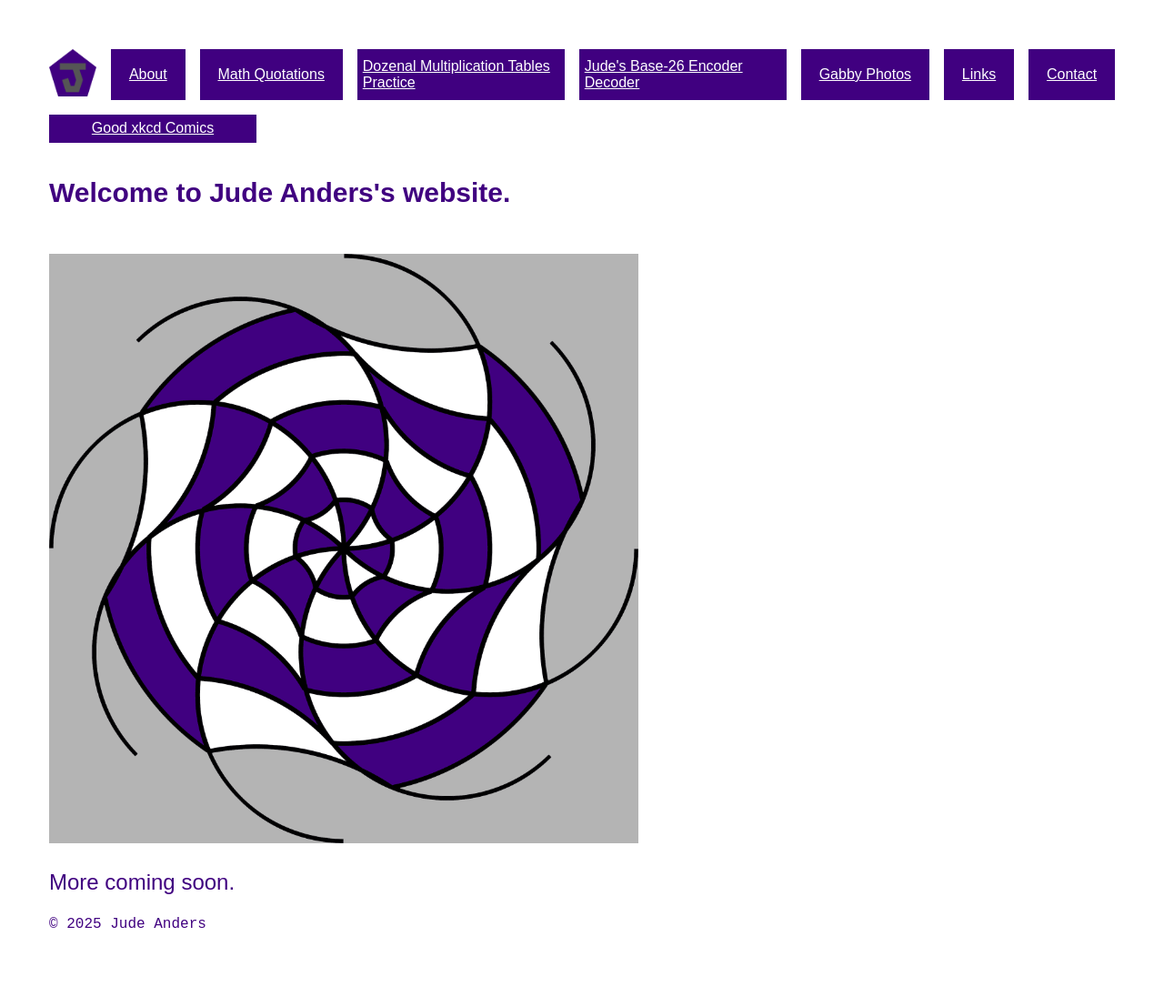
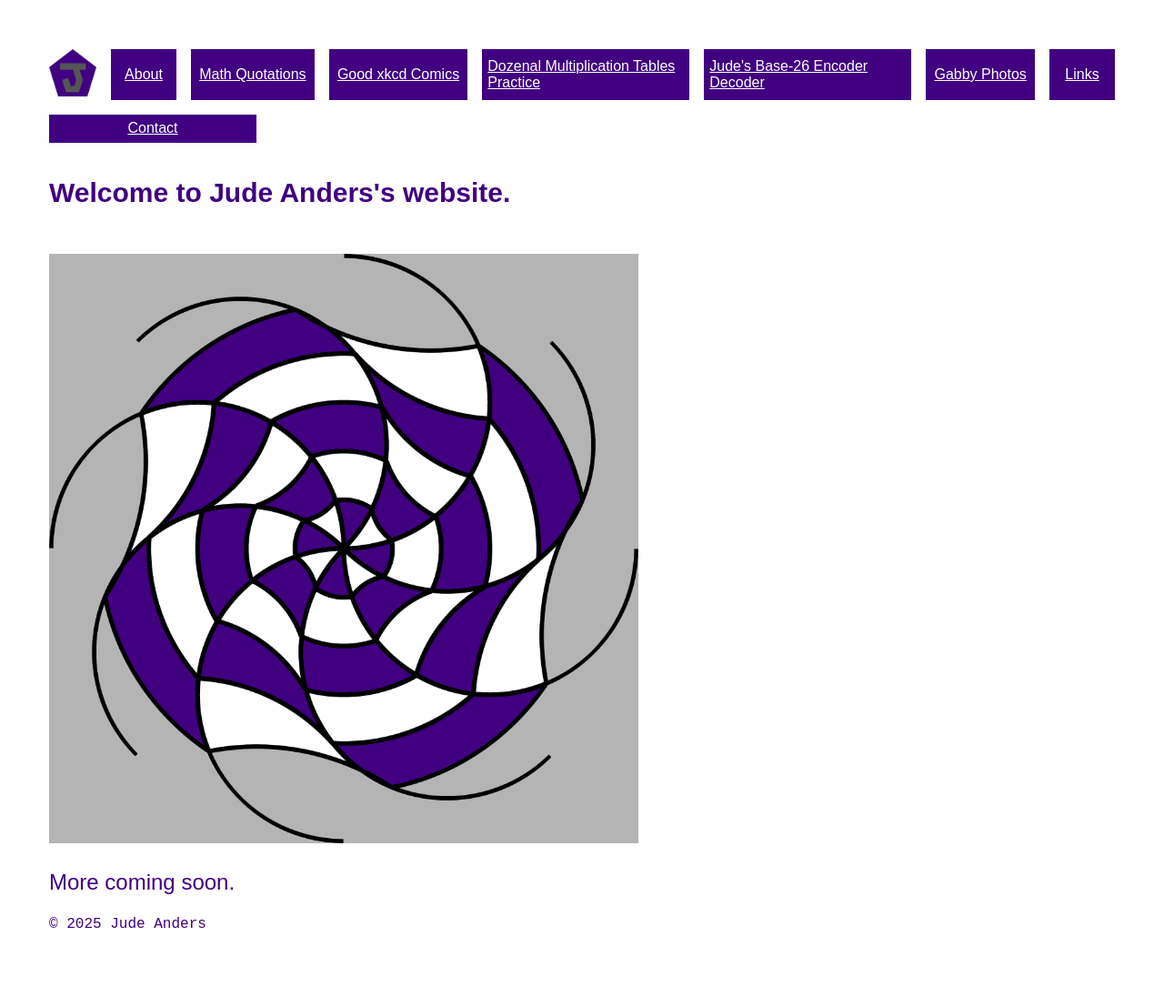
Before and after one commit to 1anderj/judeanders-website, a Jekyll site: the page built from index.html, in a window 1280 px wide. Shown: the whole page at 91% size. Built offline with Jekyll 4.4.1, drawn with Linux system fonts in a browser that asks for light colours; some web fonts are replaced.

Commit message:
change menu order

```diff
--- a/_layouts/default.html
+++ b/_layouts/default.html
@@ -22,12 +22,12 @@
       </a>
       <a class="menu-link" href="/about/">About</a>
       <a class="menu-link" href="/math-quotations/">Math Quotations</a>
+      <a class="menu-link" href="/good-xkcd-comics/">Good xkcd Comics</a>
       <a class="menu-link" href="/dozenal/">Dozenal Multiplication Tables Practice</a>
       <a class="menu-link" href="/encoder-decoder/">Jude's Base-26 Encoder Decoder</a>
       <a class="menu-link" href="/gabby/">Gabby Photos</a>
       <a class="menu-link" href="/links/">Links</a>
       <a class="menu-link" href="/contact/">Contact</a>
-      <a class="menu-link" href="/good-xkcd-comics/">Good xkcd Comics</a>
     </div>
     {{ content }}
     <footer id="footer">
```
